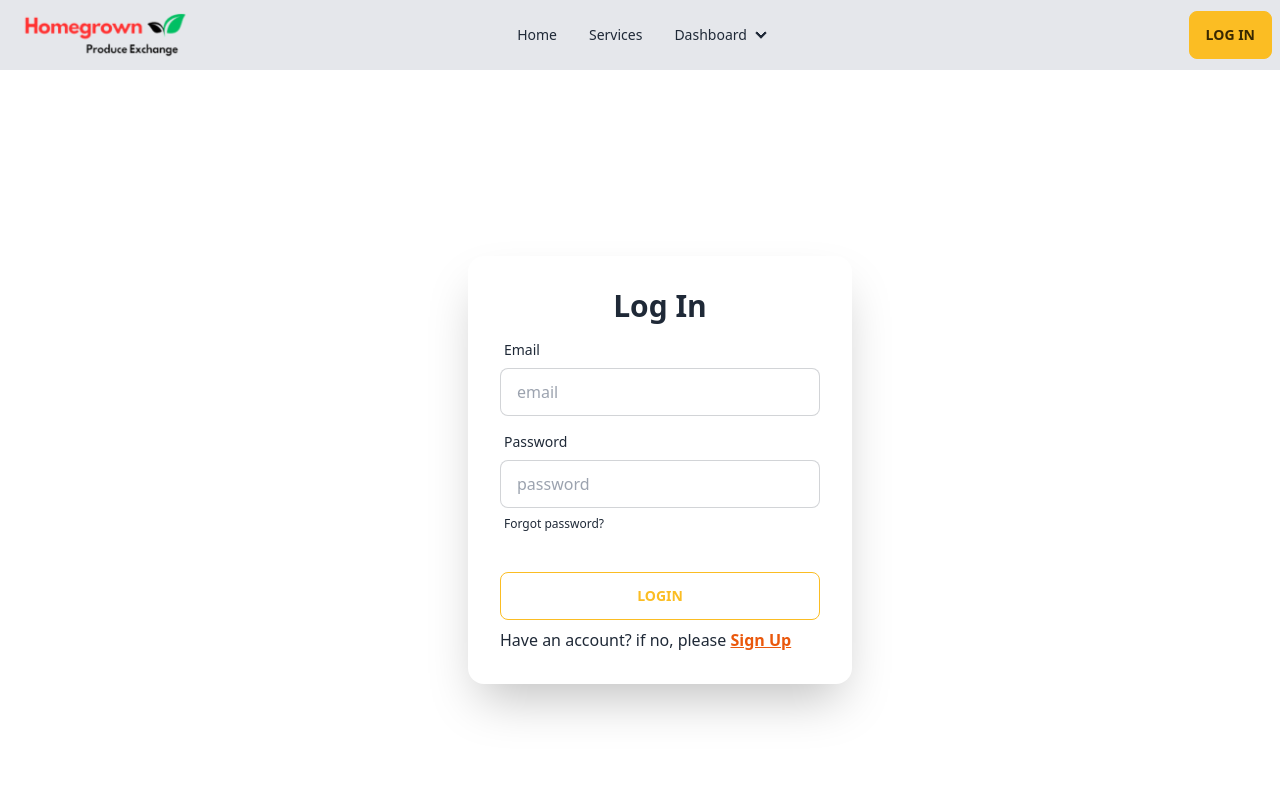
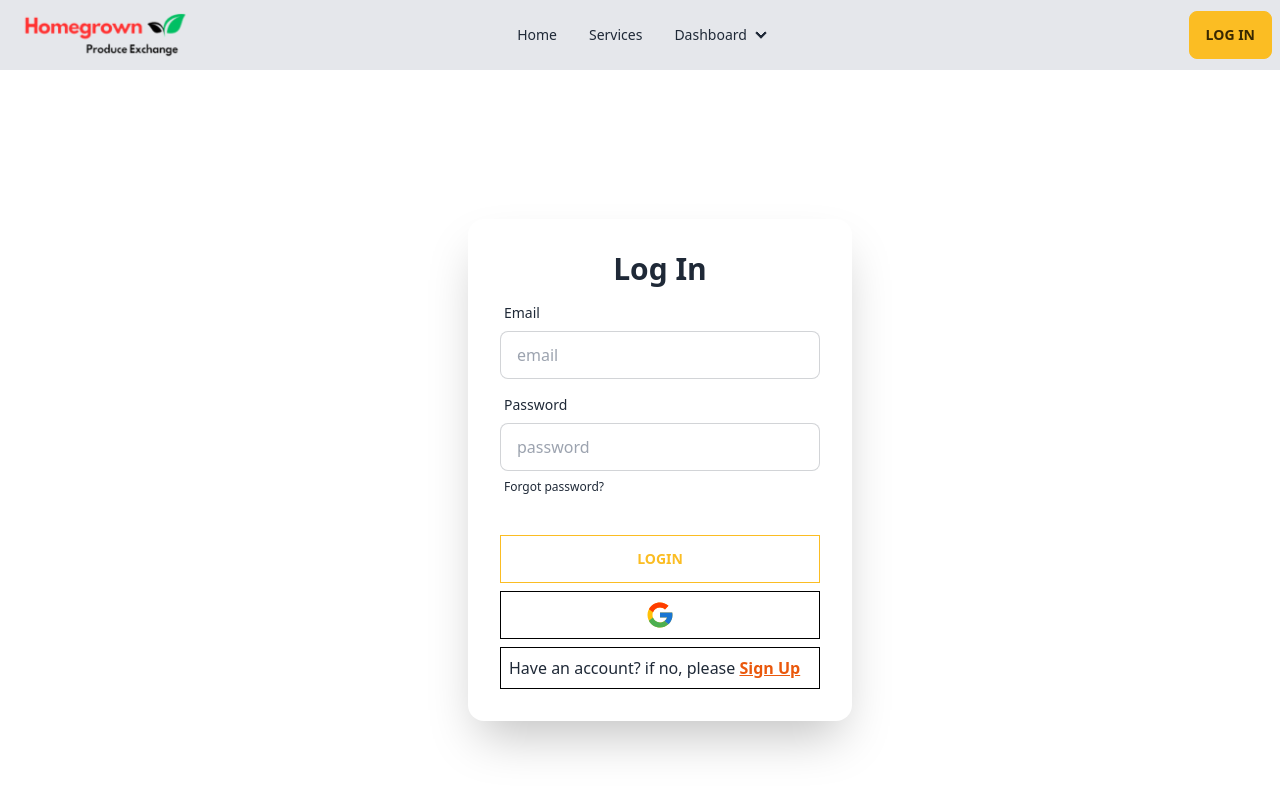
Before and after one commit to DipuBarua/homegrown-produce-exchange-client, a React (Vite) app: page /login in a window 1280 px wide. Shown: the top 800 px of the page. Built offline with nearby package versions, Linux system fonts and the light colour scheme; no server answers.

Commit message:
google sign in, alert updated

```diff
--- a/src/contextProviders/AuthProvider.jsx
+++ b/src/contextProviders/AuthProvider.jsx
@@ -1,10 +1,11 @@
 import { createContext, useEffect, useState } from "react";
-import { createUserWithEmailAndPassword, getAuth, onAuthStateChanged, signInWithEmailAndPassword, signOut } from "firebase/auth";
+import { GoogleAuthProvider, createUserWithEmailAndPassword, getAuth, onAuthStateChanged, signInWithEmailAndPassword, signInWithPopup, signOut } from "firebase/auth";
 import app from "../firebase/firebase.config";
 
 
 export const AuthContext = createContext();
 const auth = getAuth(app);
+const googleProvider = new GoogleAuthProvider();
 
 const AuthProvider = ({ children }) => {
     const [user, setUser] = useState(null);
@@ -22,6 +23,18 @@ const AuthProvider = ({ children }) => {
         return signInWithEmailAndPassword(auth, email, password);
     }
 
+    // sign in with google
+    const googleLogIn = () => {
+        setLoader(true);
+        return signInWithPopup(auth, googleProvider)
+    }
+
+
+    // sign out
+    const logOut = () => {
+        return signOut(auth);
+    }
+
 
     // user state change
     useEffect(() => {
@@ -35,18 +48,13 @@ const AuthProvider = ({ children }) => {
         }
     }, [])
 
-
-    // sign out
-    const logOut = () => {
-        return signOut(auth);
-    }
-
     const authInfo = {
         user,
         loader,
         createUser,
         logIn,
         logOut,
+        googleLogIn,
     }
     return (
         <div>
--- a/src/pages/Login/Login.jsx
+++ b/src/pages/Login/Login.jsx
@@ -1,12 +1,14 @@
 import { useContext } from "react";
-import { Link, useLocation } from "react-router-dom";
+import { Link, useLocation, useNavigate } from "react-router-dom";
 import { AuthContext } from "../../contextProviders/AuthProvider";
 import { ToastContainer, toast } from 'react-toastify';
 import 'react-toastify/dist/ReactToastify.css';
+import { FcGoogle } from 'react-icons/fc';
 
 const Login = () => {
-    const { logIn } = useContext(AuthContext);
+    const { logIn, googleLogIn } = useContext(AuthContext);
     const location = useLocation();
+    const navigate = useNavigate();
     console.log(location.state);
 
     const handleLogin = (e) => {
@@ -22,16 +24,30 @@ const Login = () => {
         logIn(email, password)
             .then(result => {
                 console.log(result.user);
-                alert();
+                navigate(location?.state ? location?.state : "/");
             })
             .catch(error => {
                 console.log(error);
+                alert();
             })
 
     }
 
+    // google Login
+    const handleGoogleLogin = () => {
+        googleLogIn()
+            .then(result => {
+                console.log(result.user);
+                navigate(location?.state ? location?.state : "/");
+            })
+            .catch(err => {
+                console.log(err);
+                alert();
+            })
+    }
+
     const alert = () => {
-        toast('Login Successful');
+        toast('Wrong Try');
     }
 
     return (
@@ -58,9 +74,14 @@ const Login = () => {
                             </label>
                         </div>
                         <div className="form-control mt-6">
-                            <button className="btn btn-outline btn-warning">Login</button>
+                            <button className="btn btn-outline btn-warning rounded-none">Login</button>
                         </div>
-                        <div>
+
+                        <div className=" border border-black p-2 flex justify-center">
+                            <button onClick={handleGoogleLogin} className="text-3xl"><FcGoogle></FcGoogle></button>
+                        </div>
+
+                        <div className=" border border-black p-2">
                             <p>Have an account? if no, please <Link to={'/register'}><button className="btn-link font-semibold text-orange-600">Sign Up</button></Link></p>
                         </div>
                     </form>
```
